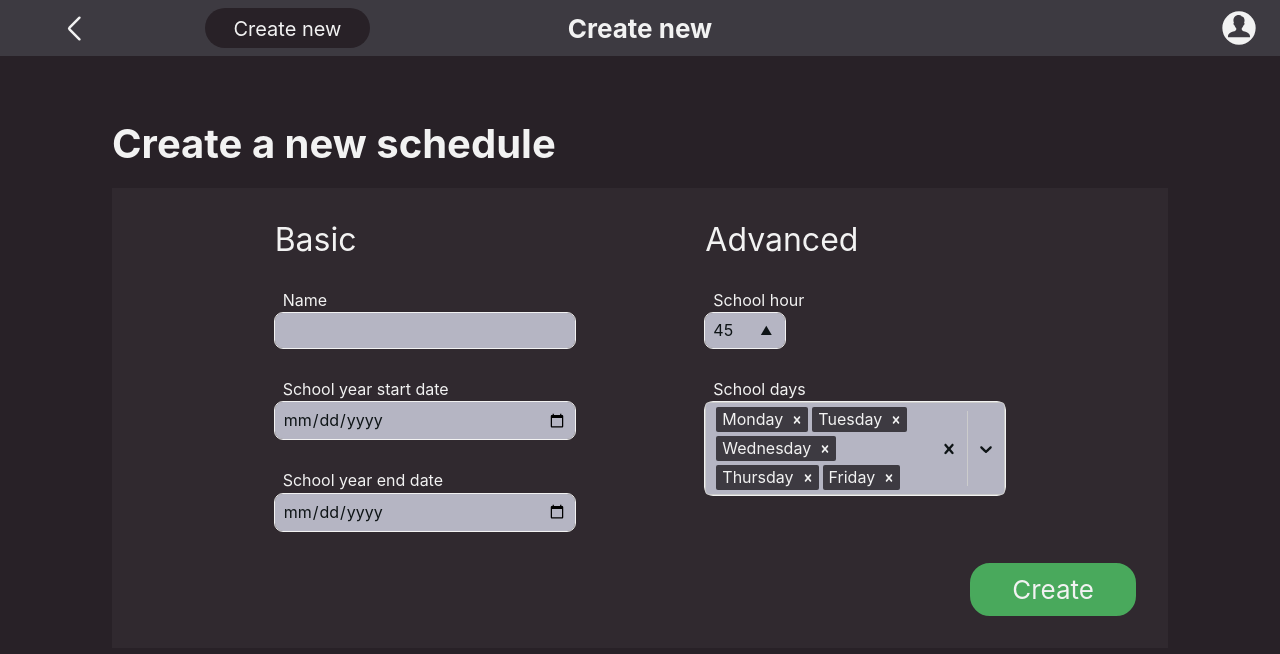
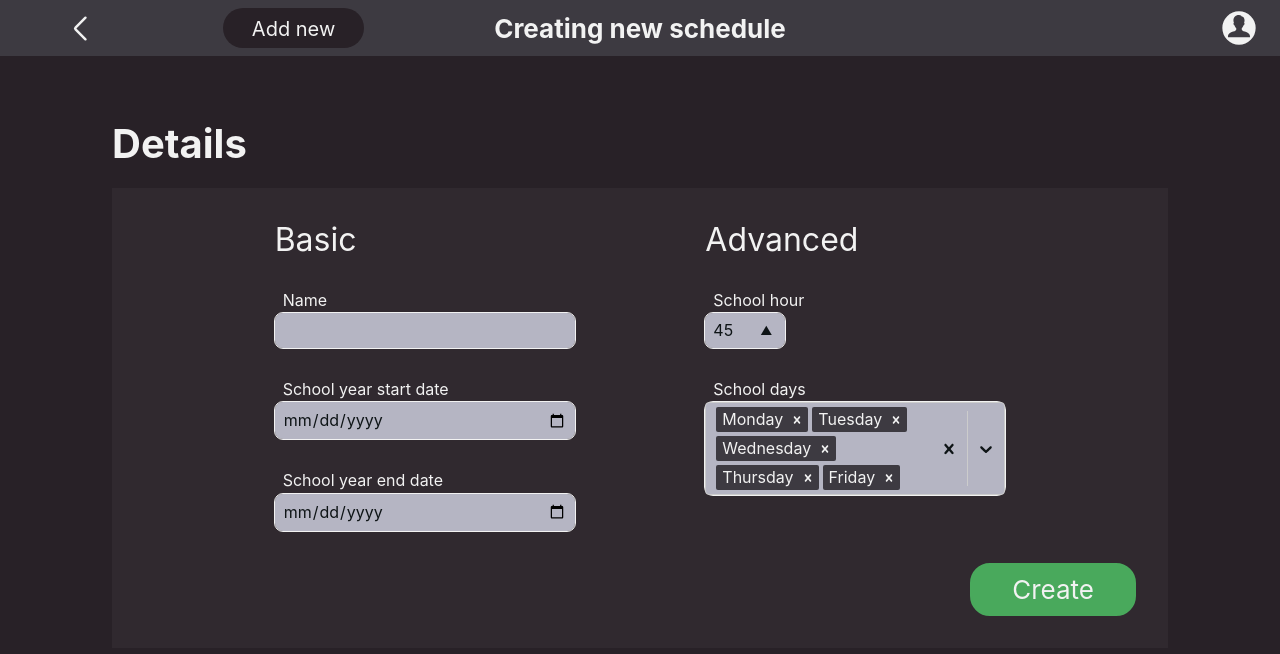
Before and after one commit to al-mi-pio/alpimi-planner-frontend, a React (Vite) app: page /dashboard/create/schedule in a window 1280 px wide. Shown: the top 654 px of the page. Built offline with nearby package versions, Linux system fonts and the light colour scheme; no server answers; a web font is replaced by a local one.

Commit message:
Adjust locales

```diff
--- a/public/locales/en-US/dashboard.json
+++ b/public/locales/en-US/dashboard.json
@@ -1,5 +1,6 @@
 {
     "Previous page": "Previous page",
     "Schedule browser": "Schedule browser",
-    "Create new": "Create new"
+    "Creating new schedule": "Creating new schedule",
+    "Add new": "Add new"
 }
--- a/public/locales/en-US/schedules.json
+++ b/public/locales/en-US/schedules.json
@@ -1,6 +1,6 @@
 {
     "Modified: {{time}} ago": "Modified: {{time}} ago",
-    "Create a new schedule": "Create a new schedule",
+    "Details": "Details",
     "My schedules": "My schedules",
     "Basic": "Basic",
     "Name": "Name",
--- a/public/locales/pl/dashboard.json
+++ b/public/locales/pl/dashboard.json
@@ -1,5 +1,6 @@
 {
     "Previous page": "Poprzednia strona",
     "Schedule browser": "Przegląd planów",
-    "Create new": "Dodaj nowy"
+    "Creating new schedule": "Tworzenie nowego planu",
+    "Add new": "Dodaj nowy"
 }
--- a/public/locales/pl/schedules.json
+++ b/public/locales/pl/schedules.json
@@ -1,6 +1,6 @@
 {
     "Modified: {{time}} ago": "Zmodyfikowano: {{time}} temu",
-    "Create a new schedule": "Utwórz nowy plan",
+    "Details": "Szczegóły",
     "My schedules": "Moje plany",
     "Basic": "Podstawowe",
     "Name": "Nazwa",
--- a/src/features/schedules/constants/index.ts
+++ b/src/features/schedules/constants/index.ts
@@ -9,17 +9,17 @@ export const schedulesDashboardHeader = {
     header: 'Schedule browser',
     navigation: [
         {
-            label: 'Create new',
+            label: 'Add new',
             route: createSchedule,
         },
     ],
 };
 
 export const createScheduleDashboardHeader = {
-    header: 'Create new',
+    header: 'Creating new schedule',
     navigation: [
         {
-            label: 'Create new',
+            label: 'Add new',
             route: createSchedule,
         },
     ],
--- a/src/features/schedules/pages/create/index.tsx
+++ b/src/features/schedules/pages/create/index.tsx
@@ -30,7 +30,7 @@ const CreateSchedulePage = () => {
     const { binders, submit, isErrored } = useScheduleForm({ errors, post });
 
     return (
-        <DashboardPageContent title={t('Create a new schedule')}>
+        <DashboardPageContent title={t('Details')}>
             <CreateScheduleForm loading={isPending}>
                 <FormContent>
                     <FormSection>
```
